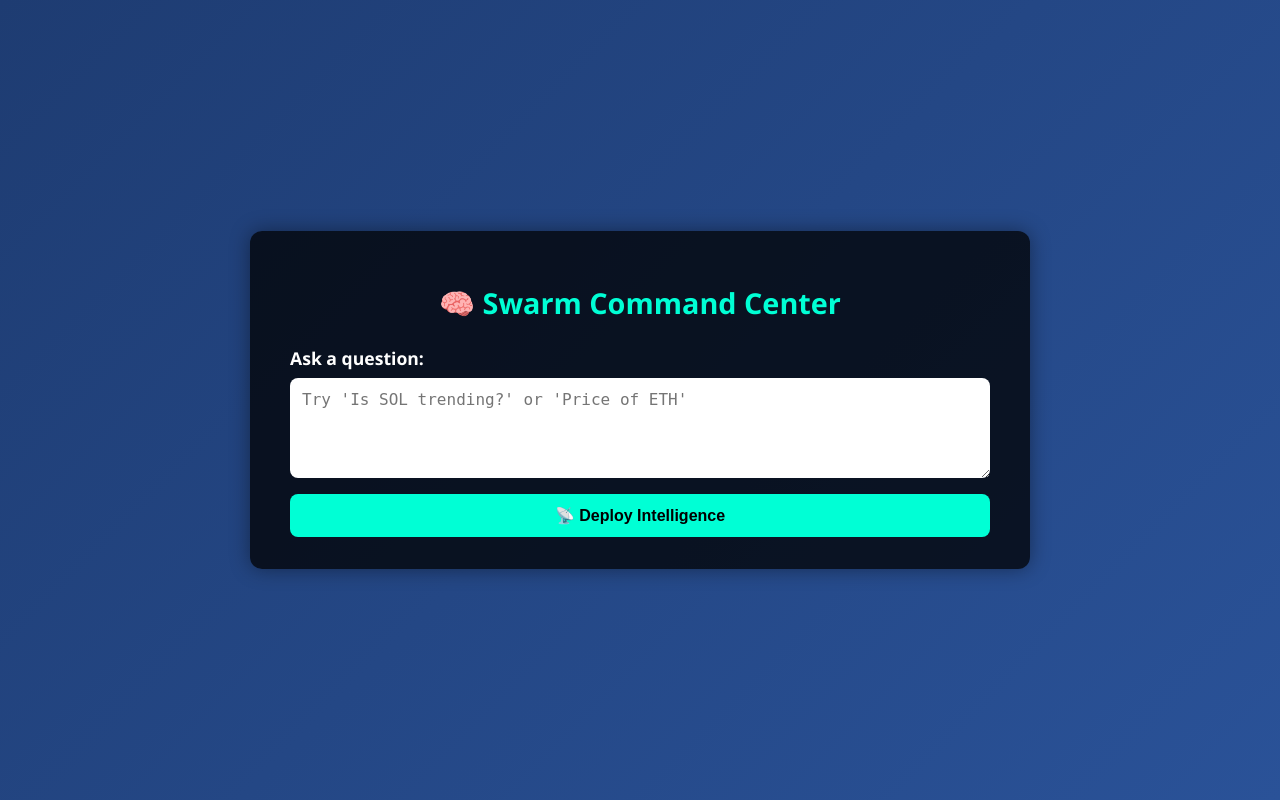
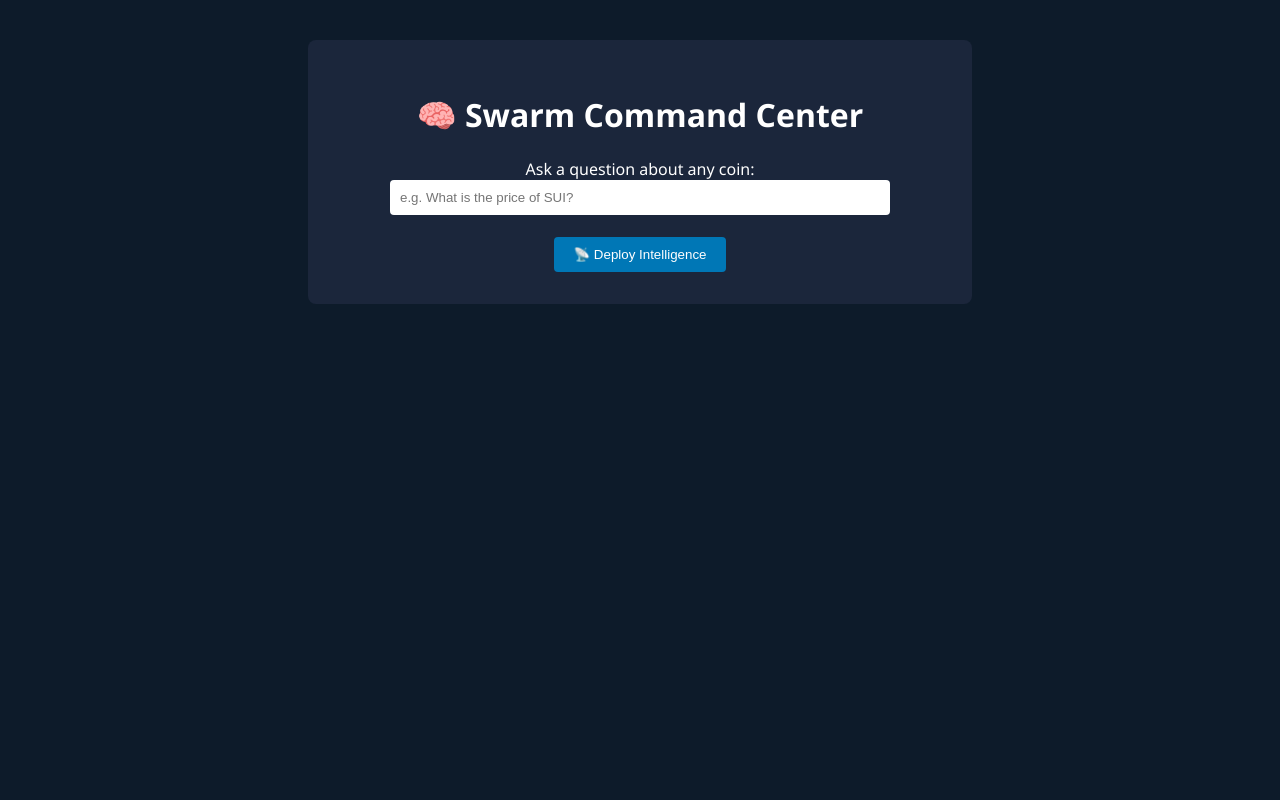
Before and after one commit to coderms1/agentz, a Python web app: template templates/index.html in a window 1280 px wide. Run offline with Jinja, Linux system fonts and the light colour scheme; the template is opened without the code that fills it, so the values that code supplies are empty.

Commit message:
Multiple file update, limited HQ to single agent operations for now, until price fetching and live update kinks are ironed out

```diff
--- a/static/style.css
+++ b/static/style.css
@@ -1,75 +1,36 @@
 body {
-  font-family: 'Segoe UI', Tahoma, Geneva, Verdana, sans-serif;
-  background: linear-gradient(135deg, #1e3c72 0%, #2a5298 100%);
-  color: #fff;
-  display: flex;
-  align-items: center;
-  justify-content: center;
-  height: 100vh;
-  margin: 0;
+  background-color: #0d1b2a;
+  color: #ffffff;
+  font-family: 'Segoe UI', sans-serif;
+  text-align: center;
+  padding: 2em;
 }
 
 .container {
-  background-color: rgba(0, 0, 0, 0.75);
-  padding: 2rem 2.5rem;
-  border-radius: 12px;
-  box-shadow: 0 0 20px rgba(0, 0, 0, 0.4);
-  width: 90%;
-  max-width: 700px;
+  background-color: #1b263b;
+  padding: 2em;
+  border-radius: 8px;
+  max-width: 600px;
+  margin: auto;
 }
 
-h1 {
-  text-align: center;
-  margin-bottom: 1.5rem;
-  font-size: 1.8rem;
-  color: #00ffd5;
-}
-
-form {
-  display: flex;
-  flex-direction: column;
-}
-
-label {
-  margin-bottom: 0.5rem;
-  font-weight: bold;
-  font-size: 1.1rem;
-}
-
-textarea {
-  padding: 0.75rem;
+input[type="text"] {
+  padding: 10px;
+  width: 80%;
   border: none;
-  border-radius: 8px;
-  resize: vertical;
-  font-size: 1rem;
-  margin-bottom: 1rem;
-  background-color: #fff;
-  color: #000;
+  border-radius: 4px;
 }
 
 button {
-  padding: 0.75rem;
-  background-color: #00ffd5;
-  color: #000;
+  padding: 10px 20px;
+  background-color: #0077b6;
+  color: #fff;
   border: none;
-  border-radius: 8px;
+  border-radius: 4px;
   cursor: pointer;
-  font-weight: bold;
-  font-size: 1rem;
-  transition: background-color 0.3s ease;
 }
 
-button:hover {
-  background-color: #00bfa5;
+.result {
+  margin-top: 20px;
+  text-align: left;
 }
-
-h3 {
-  margin-top: 1.5rem;
-  font-size: 1.3rem;
-  color: #ffd700;
-}
-
-p {
-  font-size: 1.1rem;
-  line-height: 1.5;
-}
--- a/templates/index.html
+++ b/templates/index.html
@@ -1,29 +1,41 @@
+<!-- templates/index.html -->
 <!DOCTYPE html>
 <html lang="en">
 <head>
-    <meta charset="UTF-8">
+    <meta charset="UTF-8" />
     <title>🧠 Swarm Command Center</title>
-    <link rel="stylesheet" href="/static/style.css">
+    <link
+    rel="stylesheet"
+    href="/static/style.css"
+    />
 </head>
-<body>
-    <div class="container">
+    <body>
+        <div class="container">
         <h1>🧠 Swarm Command Center</h1>
 
-        <form method="post" action="/ask">
-            <label for="question">Ask a question:</label>
-            <textarea id="question" name="question" rows="4" placeholder="Try 'Is SOL trending?' or 'Price of ETH'" required></textarea>
+        <form
+            method="post"
+            action="/ask"
+        >
+            <label for="question">Ask a question about any coin:</label><br />
+            <input
+            type="text"
+            id="question"
+            name="question"
+            placeholder="e.g. What is the price of SUI?"
+            required
+            /><br /><br />
             <button type="submit">📡 Deploy Intelligence</button>
         </form>
 
         {% if question %}
+        <div class="result">
             <h3>📝 Question:</h3>
             <p>{{ question }}</p>
-        {% endif %}
-
-        {% if response %}
             <h3>📡 Response:</h3>
             <p>{{ response }}</p>
+        </div>
         {% endif %}
-    </div>
-</body>
+        </div>
+    </body>
 </html>
```
Also changed, not shown: market_strategist.py (+8 -7 lines), narrative_agent.py (+35 -6 lines), price_fetcher.py (+12 -7 lines), web_ui.py (+16 -6 lines), legacy/alpha_feeder.py (renamed from alpha_feeder.py), legacy/swarm_agent.py (renamed from swarm_agent.py), legacy/telegram_bot.py (renamed from telegram_bot.py), legacy/whale_watcher.py (renamed from whale_watcher.py).
